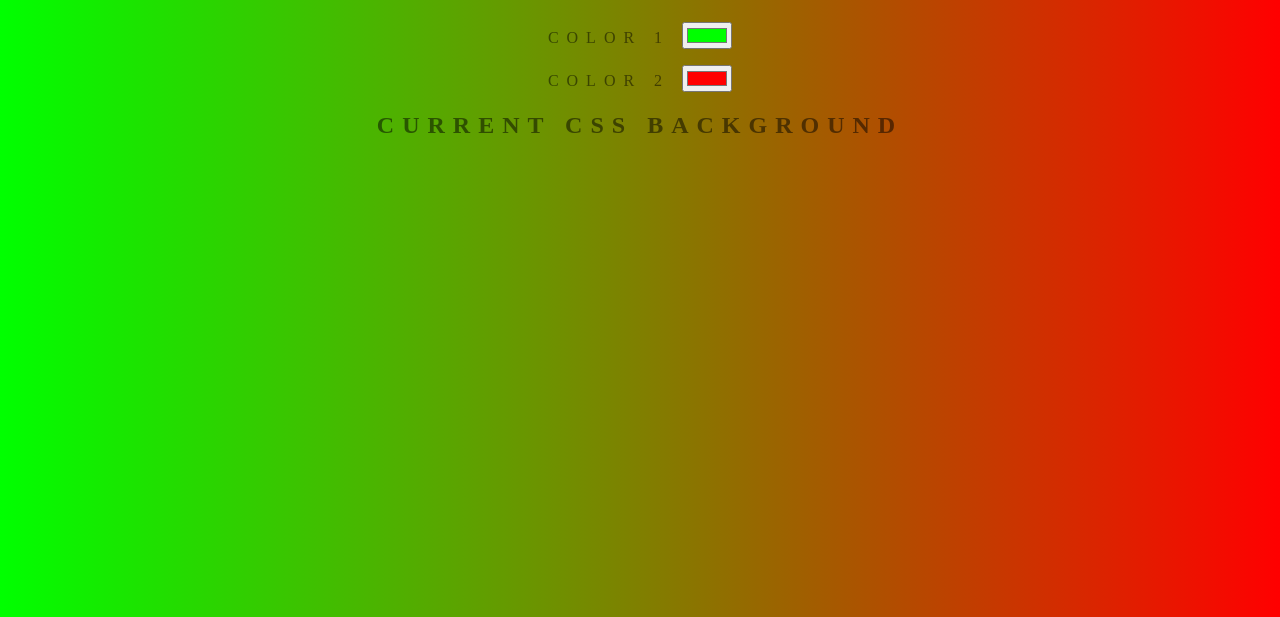
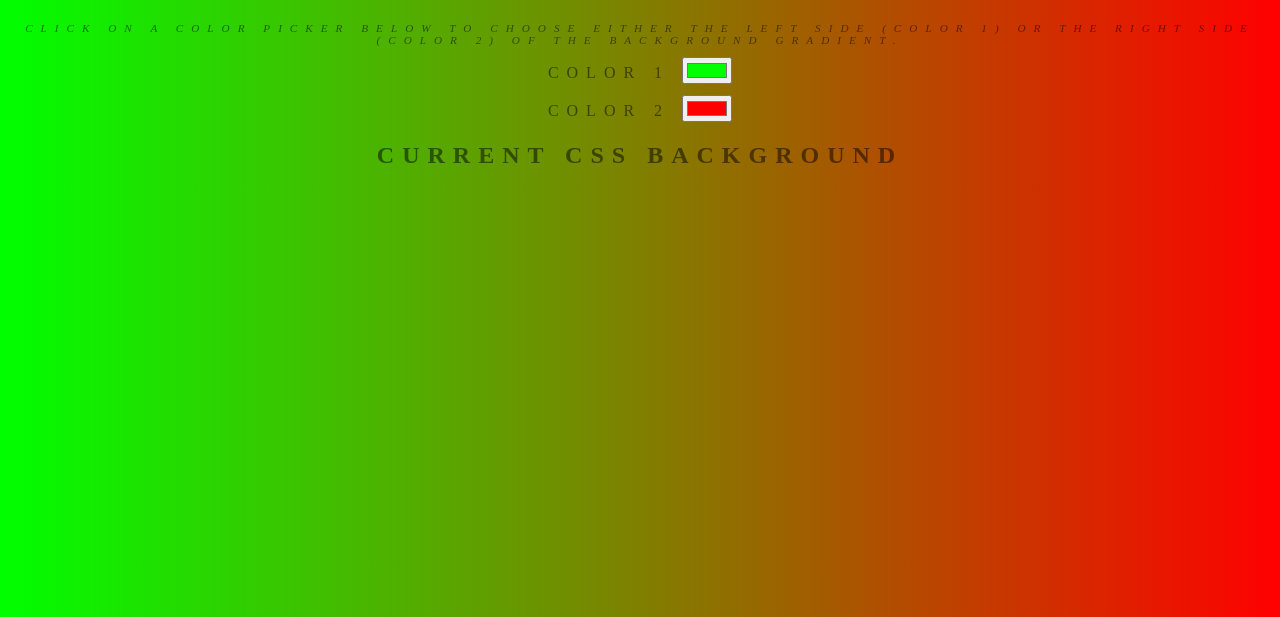
Before and after one commit to pulamusic/backgroundGenerator, a plain HTML site: page index.html in a window 1280 px wide. Shown: the part 183-800 px from the top of the page. Drawn offline with Linux system fonts and the light colour scheme.

Commit message:
added instructions

```diff
--- a/index.html
+++ b/index.html
@@ -7,6 +7,7 @@
   </head>
   <body id="gradient">
     <h1>Background Generator</h1>
+    <p>Click on a color picker below to choose either the left side (color 1) or the right side (color 2) of the background gradient.</p>
 
     <label for="color1">color 1</label>
     <input class="color1" type="color" name="color1" value="#00ff00">
--- a/styles.css
+++ b/styles.css
@@ -24,3 +24,8 @@ h3 {
   text-transform: none;
   letter-spacing: 0.01em;
 }
+
+p {
+  font-size: 0.7em;
+  font-style: italic;
+}
```
